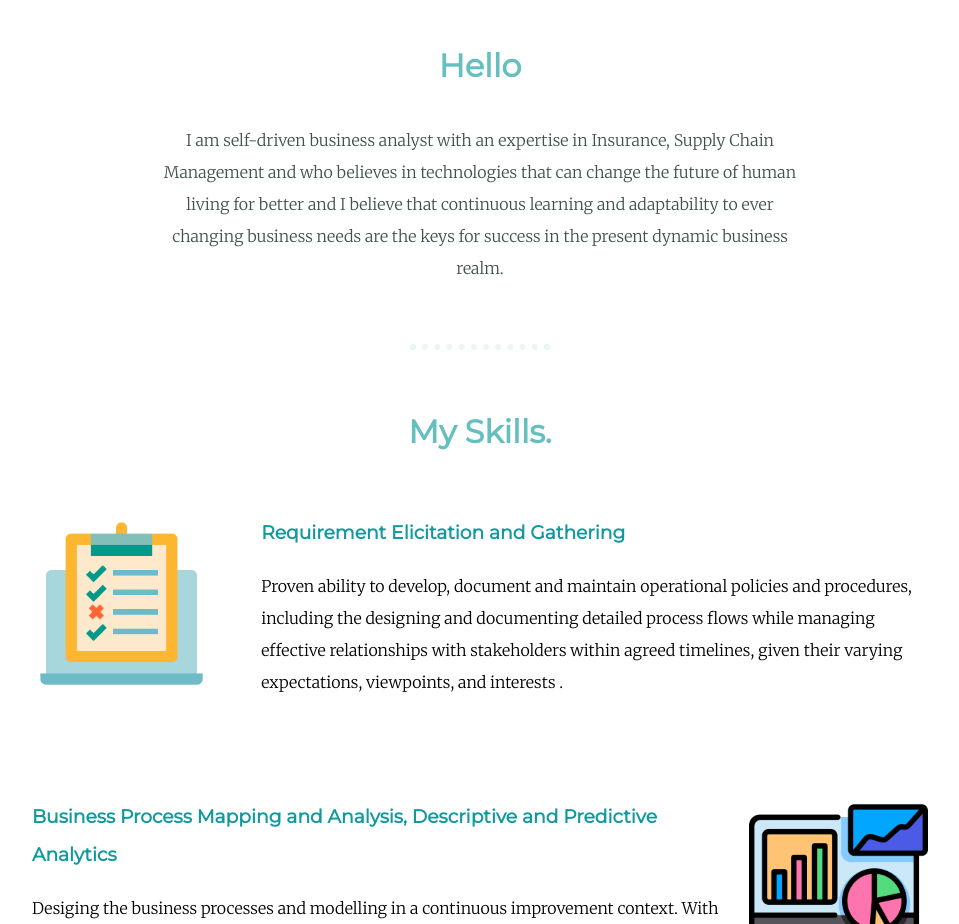
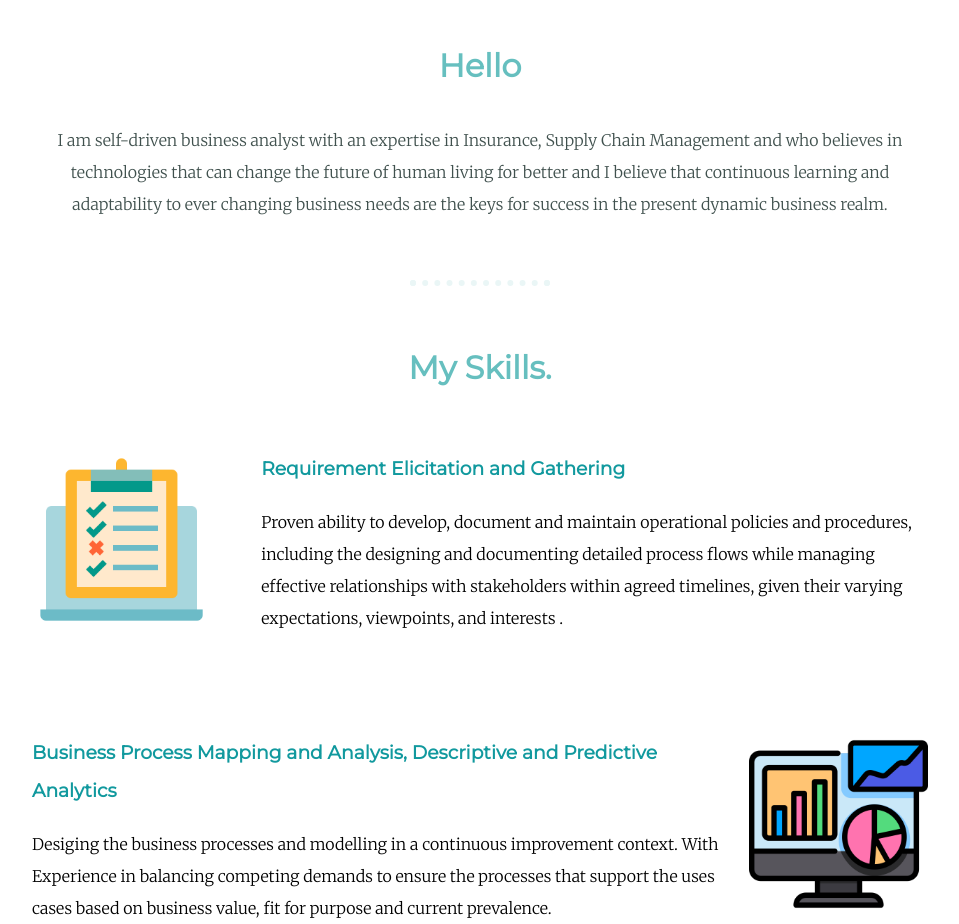
Before and after one commit to sgdaniel21/csswebpage, a plain HTML site: page index.html in a window 1280 px wide. Shown: the part 968-1892 px from the top of the page, without its empty margins (160-1119 px from the left). Drawn offline with Linux system fonts and the light colour scheme.

Commit message:
Add files via upload

```diff
--- a/css/styles.css
+++ b/css/styles.css
@@ -66,9 +66,7 @@ h3 {
   padding-right: 30px;
 }
 
-.profile-description {
-  color: #40514E;
-}
+
 
 .middle-container {
   padding-bottom: 50px;
@@ -145,7 +143,8 @@ a:hover {
 }
 
 .profile-description {
-  width: 50%;
+  color: #40514E;
+  width: 70%;
   margin: auto;
   padding-bottom: 10px;
   line-height: 2;
```
